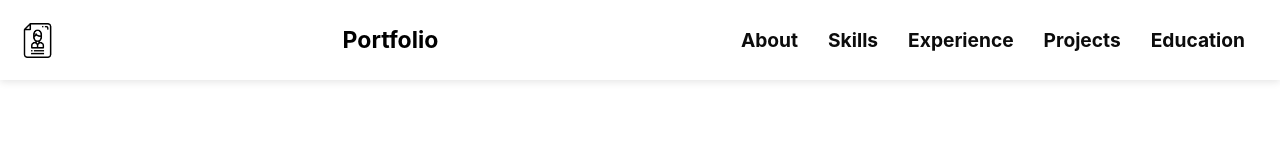
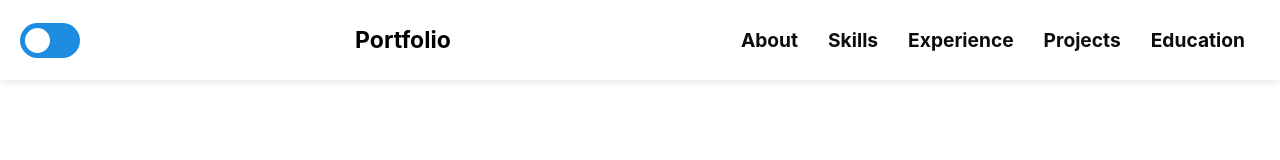
Before and after one commit to Adrijana1308/portfolio, a React (Create React App) app: page / in a window 1280 px wide. Shown: the top 160 px of the page. Built offline with nearby package versions, Linux system fonts and the light colour scheme.

Commit message:
update Navbar dark mode

```diff
--- a/src/App.js
+++ b/src/App.js
@@ -1,3 +1,4 @@
+import { AppContextProvider } from './AppContext';
 import './App.css';
 import Navbar from './components/Navbar/Navbar'
 import About from './components/About/About'
@@ -11,6 +12,7 @@ import Footer from './components/Footer/Footer'
 function App() {
   return (
     <div className="App">
+      <AppContextProvider>
         <Navbar />
         <About />
         <Skills />
@@ -18,6 +20,7 @@ function App() {
         <Projects />
         <Education />
         <Footer />
+      </AppContextProvider>
     </div>
   );
 }
--- /dev/null
+++ b/src/AppContext.js
@@ -0,0 +1,17 @@
+import React, { createContext, useState, useContext } from 'react';
+
+const AppContext = createContext();
+
+export function useAppContext() {
+  return useContext(AppContext);
+}
+
+export function AppContextProvider({ children }) {
+  const [isOn, setIsOn] = useState(false);
+
+  return (
+    <AppContext.Provider value={{ isOn, setIsOn }}>
+      {children}
+    </AppContext.Provider>
+  );
+}
--- a/src/components/Navbar/Navbar.css
+++ b/src/components/Navbar/Navbar.css
@@ -12,16 +12,18 @@
     transition: all 0.3s ease-in-out;
 }
 
+.Navbar.dark-mode{
+    background: #01000e;
+    color: rgb(242, 243, 244);
+    box-shadow: 0px 2.98256px 7.4564px rgba(255, 255, 255, 0.11);
+}
+
 .navbar-content {
     display: flex;
     align-items: center;
     justify-content: space-between;
     width: 100%;
     padding: 0 20px;
-}
-
-.logo {
-    height: 35px;
 }
 
 .title {
@@ -41,6 +43,10 @@
     background: #000;
     margin: 3px 0;
     transition: all 0.3s ease-in-out;
+}
+
+.bar.dark-mode{
+    background:  rgb(242, 243, 244);
 }
 
 .open .bar:nth-child(1) {
@@ -76,8 +82,45 @@
     color: #1E8DE1;
 }
 
+.link.dark-mode{
+    color: rgb(242, 243, 244);
+    background: #01000e77;
+}
+
+.link.dark-mode:hover{
+  color: #1E8DE1;
+}
+
 .open .link {
     padding: 10px;
+}
+
+.switch {
+    width: 50px;
+    height: 25px;
+    background-color: #1E8DE1;
+    display: flex;
+    justify-content: flex-start;
+    border-radius: 50px;
+    padding: 5px;
+    cursor: pointer;
+}
+
+.switch[data-isOn="true"] {
+    justify-content: flex-end;
+    background-color: transparent;
+    border: 2px solid rgb(242, 243, 244);
+}
+
+.handle {
+    width: 25px;
+    height: 25px;
+    background-color: #fff;
+    border-radius: 40px;
+}
+
+.handle.dark-mode{
+    background-color: rgb(242, 243, 244);
 }
 
 @media screen and (max-width: 1024px) {
@@ -106,10 +149,12 @@
       background: #fff;
       text-align: center;
       box-shadow: 0px 2px 5px rgba(0, 0, 0, 0.1);
-     /* max-height: 0;
-      overflow: hidden;*/
       height: auto;
       transition: all 0.3s ease-in-out;
+    }
+
+    .nav-links.dark-mode{
+        background: #01000e;
     }
 
     .open .nav-links {
--- a/src/components/Navbar/Navbar.js
+++ b/src/components/Navbar/Navbar.js
@@ -1,7 +1,10 @@
 import './Navbar.css';
-import logo from './resume.png';
 import { Link } from 'react-scroll';
 import { useState, useEffect } from 'react';
+import { useAppContext } from '../../AppContext';
+import { motion } from "framer-motion";
+
+
 
 function Navbar() {
   const [isOpen, setIsOpen] = useState(false);
@@ -30,24 +33,35 @@ function Navbar() {
     };
   }, []);
 
+  const { isOn, setIsOn } = useAppContext();
+  const toggleSwitch = () => setIsOn(!isOn);
+
+  const spring = {
+    type: "spring",
+    stiffness: 700,
+    damping: 30
+  };
+
   return (
-    <div className={`Navbar ${isOpen ? 'open' : ''}`}>
+    <div className={`Navbar ${isOpen ? 'open' : ''} ${isOn ? 'dark-mode' : ''}`}>
       <div className="navbar-content">
-        <img className='logo' src={logo} alt="Logo" />
+        <div className={`switch ${isOn ? 'dark-mode' : ''}`} data-isOn={isOn} onClick={toggleSwitch}>
+          <motion.div className={`handle ${isOn ? 'dark-mode' : ''}`} layout transition={spring} />
+        </div>
         <p className='title'>Portfolio</p>
         {isMobile && (
-          <div className={`hamburger ${isOpen ? 'open' : ''}`} onClick={toggleNav}>
-            <div className={`bar ${isOpen ? 'open' : ''}`}></div>
-            <div className={`bar ${isOpen ? 'open' : ''}`}></div>
-            <div className={`bar ${isOpen ? 'open' : ''}`}></div>
+          <div className={`hamburger ${isOpen ? 'open' : ''} ${isOn ? 'dark-mode' : ''}`} onClick={toggleNav}>
+            <div className={`bar ${isOpen ? 'open' : ''} ${isOn ? 'dark-mode' : ''}`}></div>
+            <div className={`bar ${isOpen ? 'open' : ''} ${isOn ? 'dark-mode' : ''}`}></div>
+            <div className={`bar ${isOpen ? 'open' : ''} ${isOn ? 'dark-mode' : ''}`}></div>
           </div>
         )}
-        <div className={`nav-links ${isOpen ? 'open' : ''}`}>
-          <Link to="about" spy={true} smooth={true} duration={500} className='link' onClick={toggleNav}>About</Link>
-          <Link to="skills" spy={true} smooth={true} duration={500} className='link' onClick={toggleNav}>Skills</Link>
-          <Link to="experience" spy={true} smooth={true} duration={500} className='link' onClick={toggleNav}>Experience</Link>
-          <Link to="projects" spy={true} smooth={true} duration={500} className='link' onClick={toggleNav}>Projects</Link>
-          <Link to="education" spy={true} smooth={true} duration={500} className='link' onClick={toggleNav}>Education</Link>
+        <div className={`nav-links ${isOpen ? 'open' : ''} ${isOn ? 'dark-mode' : ''}`}>
+          <Link to="about" spy={true} smooth={true} duration={500} className={`link ${isOn ? 'dark-mode' : ''}`} onClick={toggleNav}>About</Link>
+          <Link to="skills" spy={true} smooth={true} duration={500} className={`link ${isOn ? 'dark-mode' : ''}`} onClick={toggleNav}>Skills</Link>
+          <Link to="experience" spy={true} smooth={true} duration={500} className={`link ${isOn ? 'dark-mode' : ''}`} onClick={toggleNav}>Experience</Link>
+          <Link to="projects" spy={true} smooth={true} duration={500} className={`link ${isOn ? 'dark-mode' : ''}`} onClick={toggleNav}>Projects</Link>
+          <Link to="education" spy={true} smooth={true} duration={500} className={`link ${isOn ? 'dark-mode' : ''}`} onClick={toggleNav}>Education</Link>
         </div>
       </div>
     </div>
```
Lines whose indentation alone changed are shown as unchanged.
